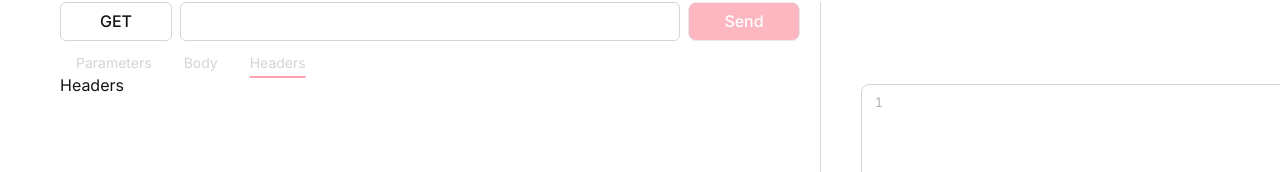
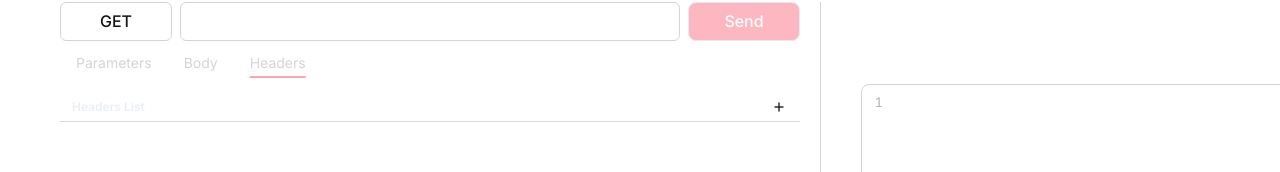
Before and after one commit to anandaramr/miniproject-frontend, a React (Vite) app: page / in a window 1280 px wide. Both pictures are taken after a click on the button "Headers". Shown: the part 132-304 px from the top of the page. Built offline with nearby package versions, Linux system fonts and the light colour scheme.

Commit message:
Make header field

```diff
--- a/index.html
+++ b/index.html
@@ -3,7 +3,7 @@
   <head>
     <meta charset="UTF-8" />
     <meta name="viewport" content="width=device-width, initial-scale=1.0" />
-    <link rel="stylesheet" href="https://fonts.googleapis.com/css2?family=Material+Symbols+Outlined:opsz,wght,FILL,GRAD@20..48,100..700,0..1,-50..200&icon_names=close,content_copy,dark_mode,download,light_mode&display=block" />
+    <link rel="stylesheet" href="https://fonts.googleapis.com/css2?family=Material+Symbols+Outlined:opsz,wght,FILL,GRAD@20..48,100..700,0..1,-50..200&icon_names=add,close,content_copy,dark_mode,download,light_mode&display=block" />
     <link rel="preconnect" href="https://fonts.googleapis.com">
     <link rel="preconnect" href="https://fonts.gstatic.com" crossorigin>
     <link href="https://fonts.googleapis.com/css2?family=Fira+Code:wght@300..700&family=Inter:ital,opsz,wght@0,14..32,100..900;1,14..32,100..900&display=swap" rel="stylesheet">
--- a/src/components/KeyValue.jsx
+++ b/src/components/KeyValue.jsx
@@ -1,7 +1,31 @@
-export default function KeyValue({ item }) {
+import { useEffect, useRef, useState } from "react";
+import KeyValueEntry from "./KeyValueEntry";
+
+export default function KeyValue({ item, setEntries, entries}) {
+
+    function addRow()
+    {
+        setEntries((h)=>[...h,[]])
+    }
+
+    function setEntry(index,item)
+    {
+        setEntries((h) => {
+            h[index]=item
+            return h
+        });
+    }
+
+
     return(
         <div>
-            {item}
+            <div className="flex justify-between my-5 px-3 text-xs items-center border-b-[1px] border-zinc-700 border-opacity-20">
+                <p className=" text-slate-200 opacity-70 font-semibold">{(item == 'Headers')?  "Headers List":"Query Parameters"}</p>
+                <button onClick={addRow} className="hover:text-emerald-300"><span className="material-symbols-outlined text-lg">add</span></button>
+            </div>
+            <div>
+        {entries.map((item,index) =><KeyValueEntry key={index} setEntry={(item)=>setEntry(index,item)}/>)}
+        </div>
         </div>
     )
 }
--- /dev/null
+++ b/src/components/KeyValueEntry.jsx
@@ -0,0 +1,18 @@
+import { useEffect, useState } from "react";
+
+export default function KeyValueEntry({setEntry})
+{
+    const [key, setKey] = useState("");
+    const [value, setValue] = useState("");
+
+    useEffect(() => {
+        setEntry([key,value])
+    }, [key,value]);
+    return(
+        <div className="flex text-xs my-2 gap-2">
+            {/* <input placeholder="" className="border-zinc-700 border-opacity-70 border-2 px-2 py-2 bg-transparent outline-none w-11" /> */}
+            <input onChange={(evt)=>{setKey(evt.target.value)}} id="key" placeholder="Key" className="placeholder:text-zinc-600 border-zinc-700 border-opacity-40 border-2 px-2 py-2 bg-transparent w-[60%] outline-none "/>
+            <input onChange={(evt)=>{setValue(evt.target.value)}} id="value" placeholder="Value" className="placeholder:text-zinc-600 border-zinc-700 border-opacity-40 border-2 px-2 py-2 bg-transparent w-full outline-none " />
+        </div>
+    )
+}
--- a/src/components/Request.jsx
+++ b/src/components/Request.jsx
@@ -13,7 +13,9 @@ export default function Request({ tabId, displayResponse }) {
     const [ method, setMethod] = useState("GET")
     const [ url, setUrl ] = useState("")
     const [ body, setBody ] = useState()
-    const [ headers, setHeaders ] = useState({})
+    const [ headers, setHeaders ] = useState([])
+    const [ parameters, setParameters ] = useState([])
+
     const [ isLoading, setIsLoading ] = useState(false)
 
     const [ controller, setController ] = useState()
@@ -114,8 +116,8 @@ export default function Request({ tabId, displayResponse }) {
                 <button onClick={()=> setActive("Body")} className={cls("mx-4 dark:hover:underline underline-offset-8 decoration-2 decoration-rose-300",(active=="Body")&&"underline")}>Body</button>
                 <button onClick={()=> setActive("Headers")} className={cls("mx-4 dark:hover:underline underline-offset-8 decoration-2 decoration-rose-300",(active=="Headers")&&"underline")}>Headers</button>
             </div>
-            {(active=="Headers")&& <KeyValue item="Headers"/>}
-            {(active=="Parameters")&& <KeyValue item="Parameters"/>}
+            {(active=="Headers")&& <KeyValue item="Headers" setEntries={setHeaders} entries={headers}/>}
+            {(active=="Parameters")&& <KeyValue item="Parameters" setEntries={setParameters} entries={parameters}/>}
             {(active=="Body")&& <Body value={body} language={"json"} setValue={setBody}/>}
         </div>
     )
```
